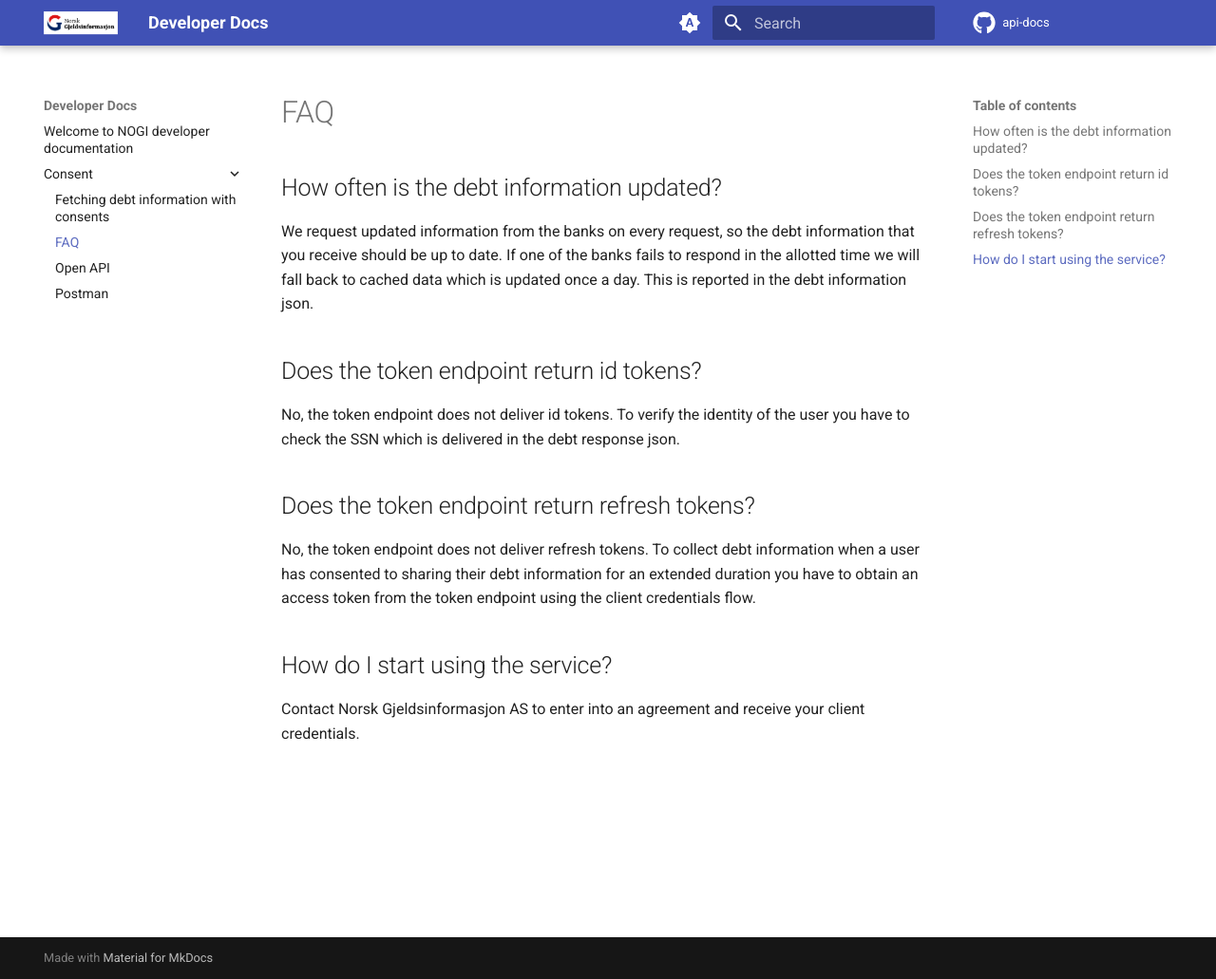
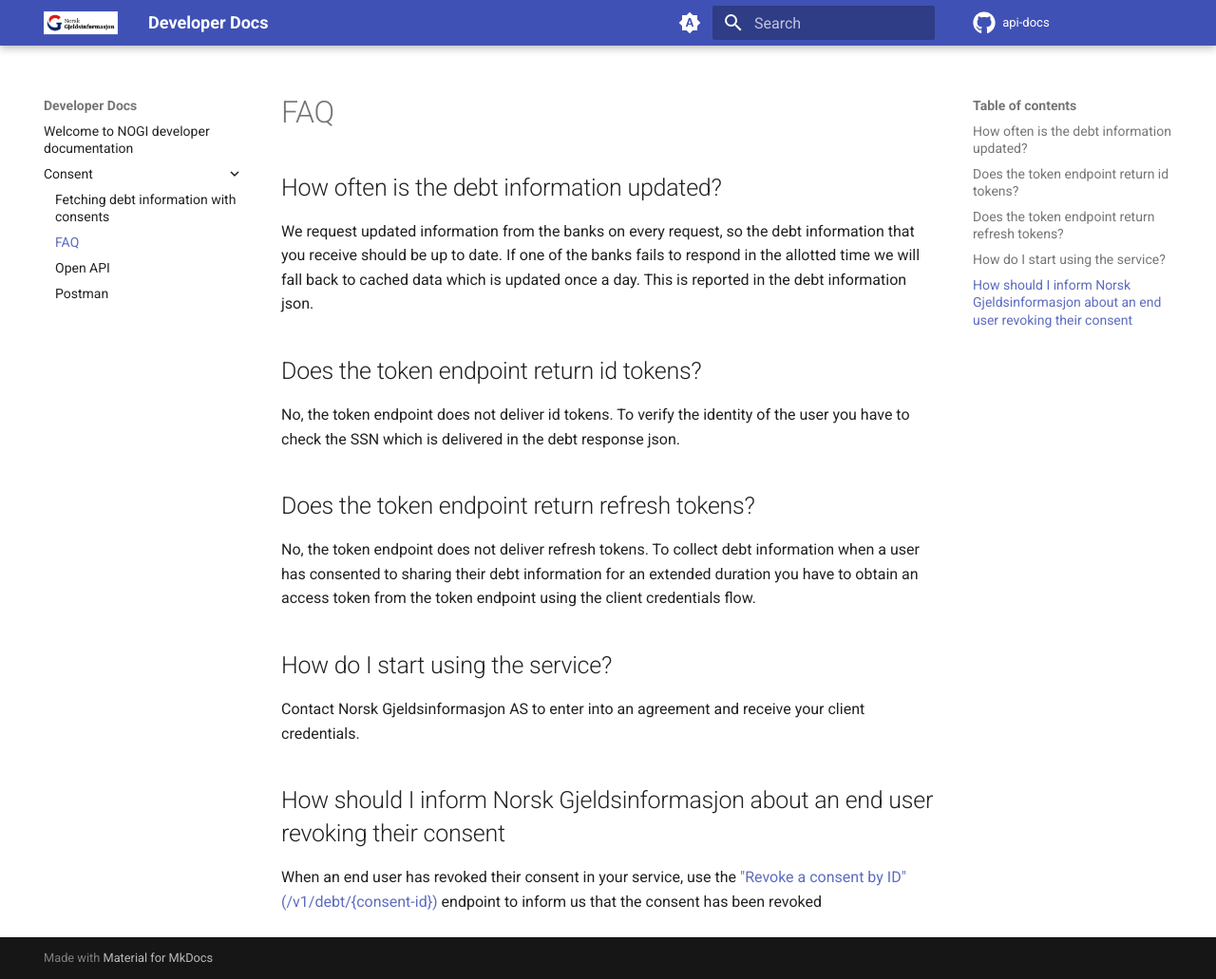
Before and after one commit to norsk-gjeldsinformasjon/api-docs, an MkDocs documentation site: the page built from docs/consent/FAQ.md, in a window 1280 px wide and 1031 px high. Shown: the whole window at 95% size. Built offline with MkDocs 1.6.1 and Material for MkDocs 9.7.7, drawn with Linux system fonts in a browser that asks for light colours; comment, search, counter and statistics services are not loaded.

Commit message:
Explain how to inform Norsk Gjeldsinformasjon about revoked consents
It's the customers responsibility to inform us about an end user
revoking their consent in their service. This is explained in the
agreement with Norsk Gjeldsinformasjon, and is hopefully clearer how to
perform technically.

```diff
--- a/docs/consent/FAQ.md
+++ b/docs/consent/FAQ.md
@@ -20,3 +20,7 @@ token from the token endpoint using the client credentials flow.
 ## How do I start using the service?
 
 Contact Norsk Gjeldsinformasjon AS to enter into an agreement and receive your client credentials.
+
+## How should I inform Norsk Gjeldsinformasjon about an end user revoking their consent
+
+When an end user has revoked their consent in your service, use the ["Revoke a consent by ID" (/v1/debt/{consent-id})](../Open API/#debt-api#revoke-a-consent-by-id) endpoint to inform us that the consent has been revoked
```
